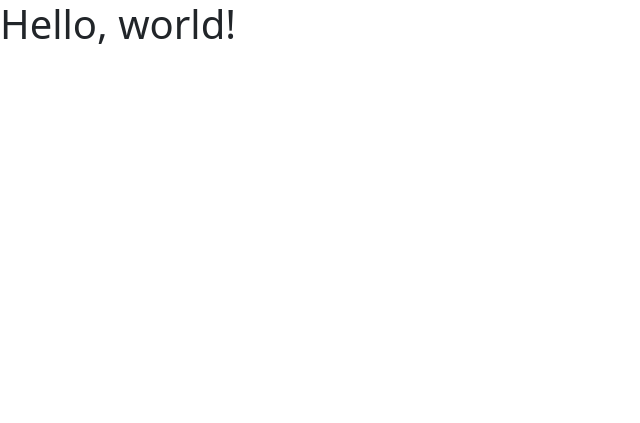
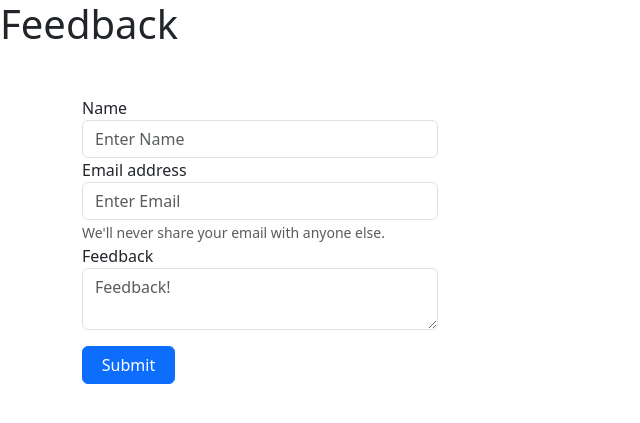
Before and after one commit to Seb131415/Test-Web, a PHP site: page / in a window 1280 px wide. Shown: the top 423 px of the page, without its empty margins (0-640 px from the left). Run offline with PHP 8.4, Linux system fonts and the light colour scheme.

Commit message:
Feedback Page
Insert Names

```diff
--- a/index.php
+++ b/index.php
@@ -1,3 +1,6 @@
+<?php
+
+?>
 <!doctype html>
 <html lang="en">
   <head>
@@ -7,7 +10,33 @@
     <link href="https://cdn.jsdelivr.net/npm/bootstrap@5.3.3/dist/css/bootstrap.min.css" rel="stylesheet" integrity="sha384-QWTKZyjpPEjISv5WaRU9OFeRpok6YctnYmDr5pNlyT2bRjXh0JMhjY6hW+ALEwIH" crossorigin="anonymous">
   </head>
   <body>
-    <h1>Hello, world!</h1>
+    <h1>Feedback</h1>
+    <div class="container mt-5">
+    <form action="" method="GET">
+      <div class="row">
+        <div class="col-md-4 form-group">
+          <label for="exampleInputName1">Name</label>
+          <input type="text" class="form-control" id="exampleInputName1" placeholder="Enter Name" required>
+        </div>
+        </div>
+      <div class="row">
+        <div class="col-md-4 form-group">
+          <label for="exampleInputEmail1">Email address</label>
+          <input type="email" class="form-control" id="exampleInputEmail1" aria-describedby="emailHelp" placeholder="Enter Email" required>
+          <small id="emailHelp" class="form-text text-muted">We'll never share your email with anyone else.</small>
+        </div>
+        </div>
+        <div class="row">
+        <div class="col-md-4 form-group">
+          <label for="exampleFeedback1" >Feedback</label>
+          <textarea class="form-control" name="feedback" id="exampleFeedback1" placeholder="Feedback!" row="3" required></textarea>
+        </div>
+      </div>
+
+        <button type="submit" class="col-md-1 mt-3 btn btn-primary">Submit</button>
+      </form>
+
+</div>
     <script src="https://cdn.jsdelivr.net/npm/bootstrap@5.3.3/dist/js/bootstrap.bundle.min.js" integrity="sha384-YvpcrYf0tY3lHB60NNkmXc5s9fDVZLESaAA55NDzOxhy9GkcIdslK1eN7N6jIeHz" crossorigin="anonymous"></script>
     <script src="https://cdn.jsdelivr.net/npm/@popperjs/core@2.11.8/dist/umd/popper.min.js" integrity="sha384-I7E8VVD/ismYTF4hNIPjVp/Zjvgyol6VFvRkX/vR+Vc4jQkC+hVqc2pM8ODewa9r" crossorigin="anonymous"></script>
     <script src="https://cdn.jsdelivr.net/npm/bootstrap@5.3.3/dist/js/bootstrap.min.js" integrity="sha384-0pUGZvbkm6XF6gxjEnlmuGrJXVbNuzT9qBBavbLwCsOGabYfZo0T0to5eqruptLy" crossorigin="anonymous"></script>
```
